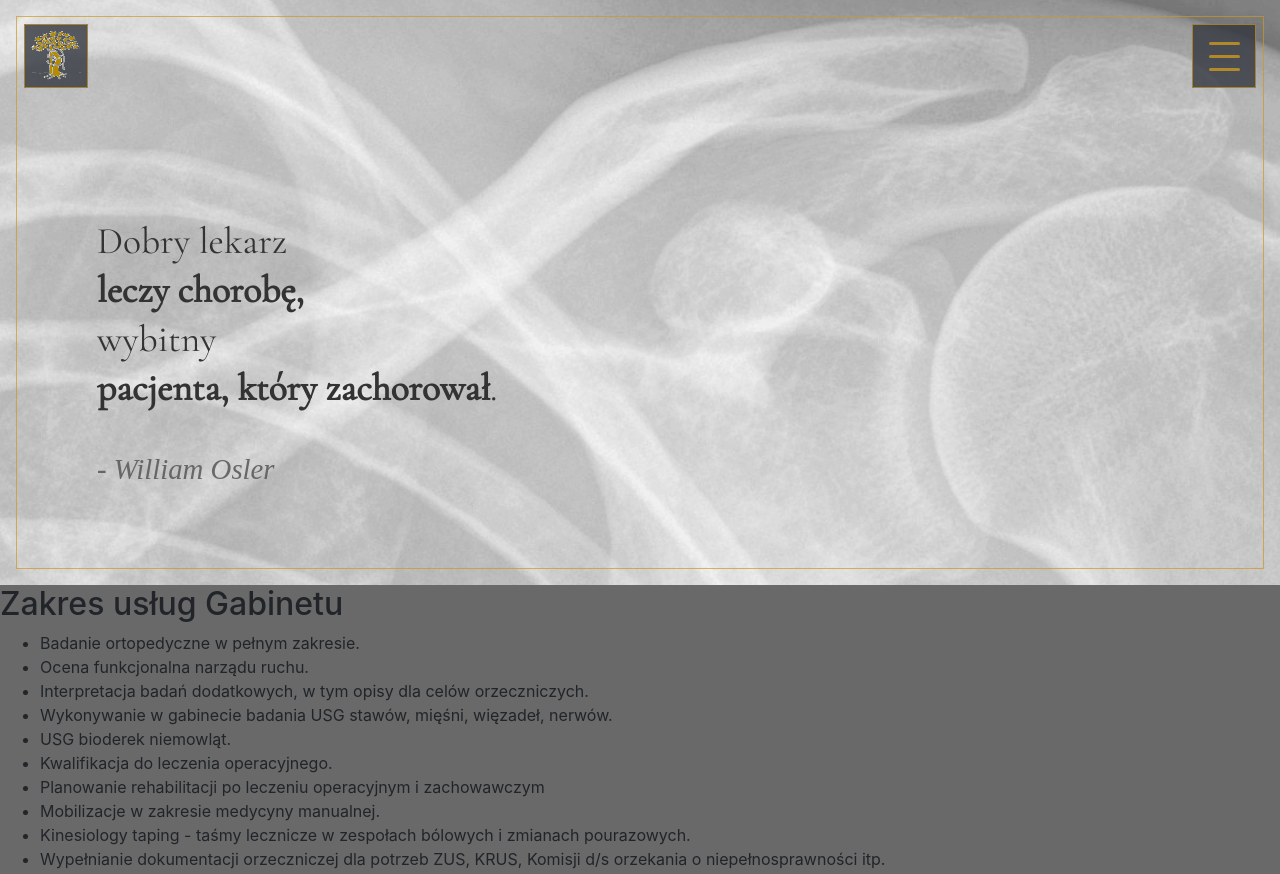
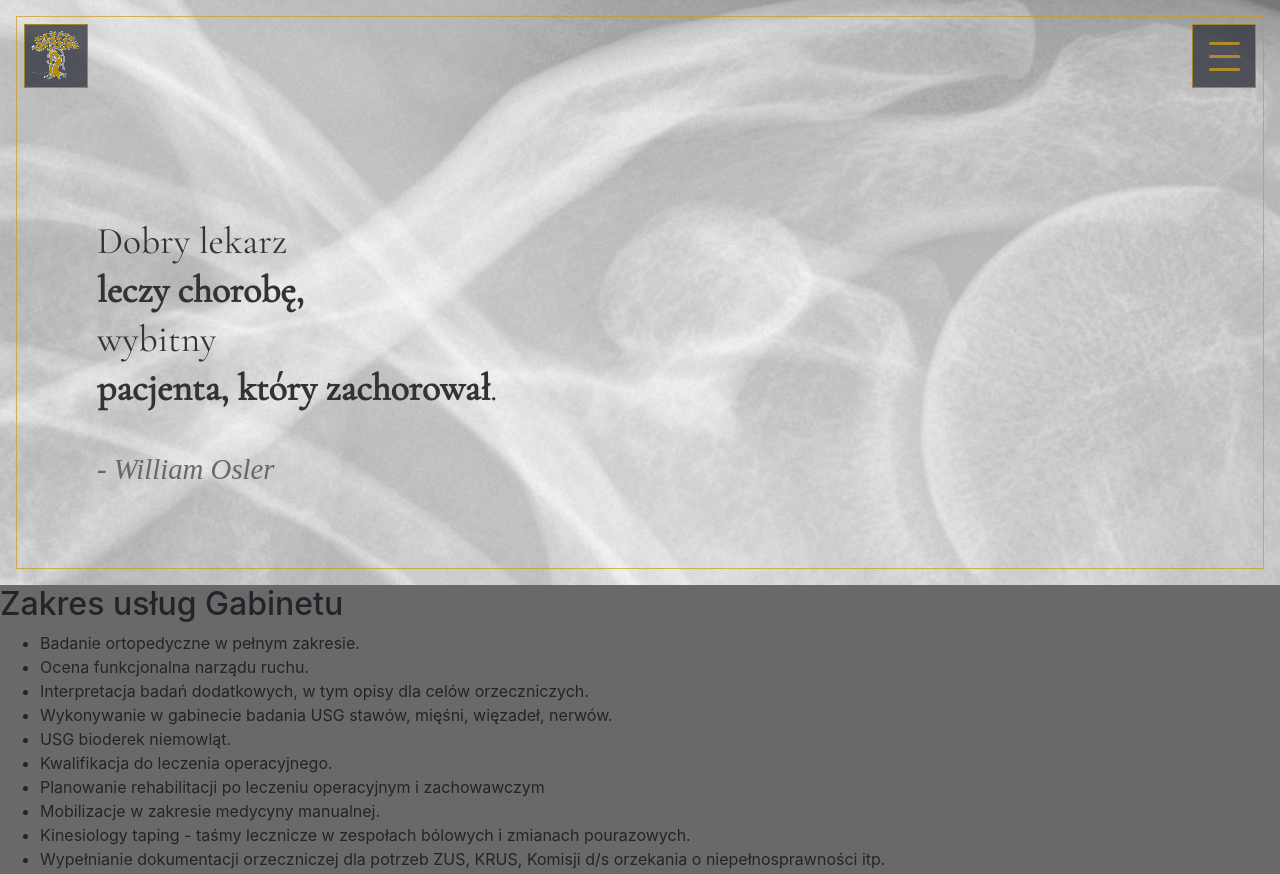
Before and after one commit to aksameet/ortopeda, a React app: page / in a window 1280 px wide. Shown: the top 874 px of the page. Built offline with nearby package versions, Linux system fonts and the light colour scheme.

Commit message:
Main Img tilt effect update

```diff
--- a/src/style/_header-img.scss
+++ b/src/style/_header-img.scss
@@ -52,12 +52,12 @@
 
 .tilt {
     position: absolute;
-    width: 100%;
-    height: 100%;
-    top: 0;
+    width: 110%;
+    height: 110%;
+    top: -5%;
     bottom: 0;
     right: 0;
-    left: 0;
+    left: -5%;
     z-index: 1;
     overflow: hidden;
     margin: 0 auto;
@@ -65,23 +65,23 @@
         -webkit-filter: none;
         filter: none;
     }
-    -webkit-filter: grayscale(100%) brightness(105%) contrast(120%);
-    filter: grayscale(100%) brightness(105%) contrast(120%);
+    -webkit-filter: grayscale(100%) brightness(103%) contrast(110%);
+    filter: grayscale(100%) brightness(103%) contrast(110%);
     -webkit-transition: filter 0.5s,
     -webkit-filter 0.5s;
     transition: filter 0.5s,
     -webkit-filter 0.5s;
     &__back,
     &__front {
-        background-position: 50% 50%;
+        background-position: 70% 50%;
         background-repeat: no-repeat;
         background-size: cover;
         -webkit-backface-visibility: hidden;
         backface-visibility: hidden;
     }
     &__front {
-        width: 100%;
-        height: 100%;
+        width: 105%;
+        height: 105%;
         position: absolute;
         top: 0;
         left: 0;
```
